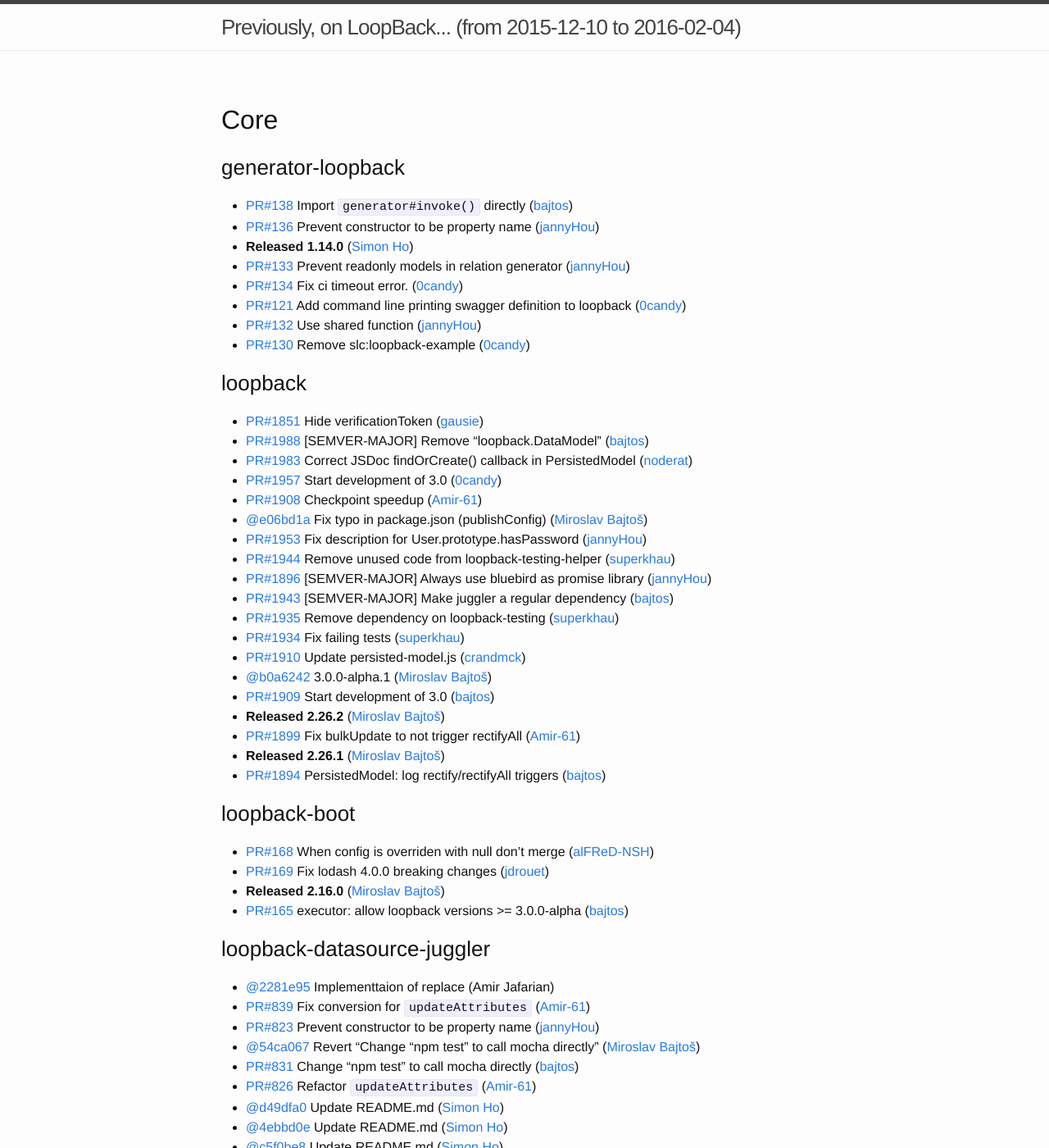
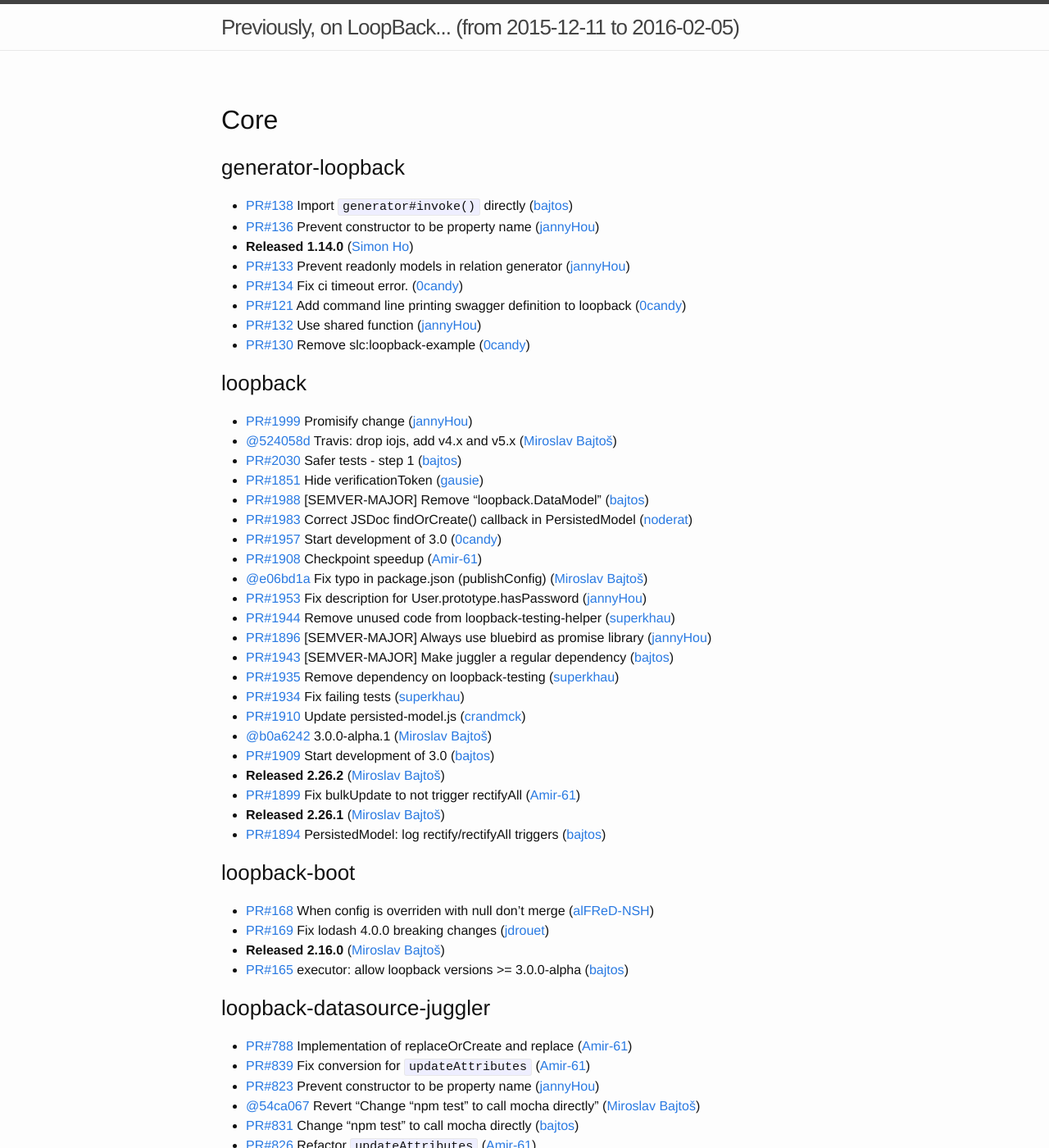
Before and after one commit to strongloop/loopback, a Jekyll site: the page built from index.md, in a window 1280 px wide and 1400 px high. Shown: the whole window at 82% size. Built offline with Jekyll 4.4.1, drawn with Linux system fonts in a browser that asks for light colours; some of the changed text lies outside the part shown.

Commit message:
Update changelog

```diff
--- a/index.md
+++ b/index.md
@@ -1,6 +1,6 @@
 ---
 layout: page
-since: (from 2015-12-10 to 2016-02-04)
+since: (from 2015-12-11 to 2016-02-05)
 ---
 
 ## Core
@@ -17,6 +17,9 @@
 
 
 ### loopback
+ * [PR#1999](https://github.com/strongloop/loopback/pull/1999) Promisify change ([jannyHou](https://github.com/jannyHou))
+ * [@524058d](https://github.com/strongloop/loopback/commit/524058d8fce3f6e47ae2eb14213df2913b59a71b) Travis: drop iojs, add v4.x and v5.x ([Miroslav Bajtoš](https://github.com/bajtos))
+ * [PR#2030](https://github.com/strongloop/loopback/pull/2030) Safer tests - step 1 ([bajtos](https://github.com/bajtos))
  * [PR#1851](https://github.com/strongloop/loopback/pull/1851) Hide verificationToken ([gausie](https://github.com/gausie))
  * [PR#1988](https://github.com/strongloop/loopback/pull/1988) [SEMVER-MAJOR] Remove "loopback.DataModel" ([bajtos](https://github.com/bajtos))
  * [PR#1983](https://github.com/strongloop/loopback/pull/1983) Correct JSDoc findOrCreate() callback in PersistedModel ([noderat](https://github.com/noderat))
@@ -46,7 +49,7 @@
 
 
 ### loopback-datasource-juggler
- * [@2281e95](https://github.com/strongloop/loopback-datasource-juggler/commit/2281e959409cb7aeeba8fa17f107b99076b83fdc) Implementtaion of replace (Amir Jafarian)
+ * [PR#788](https://github.com/strongloop/loopback-datasource-juggler/pull/788) Implementation of replaceOrCreate and replace ([Amir-61](https://github.com/Amir-61))
  * [PR#839](https://github.com/strongloop/loopback-datasource-juggler/pull/839) Fix conversion for `updateAttributes` ([Amir-61](https://github.com/Amir-61))
  * [PR#823](https://github.com/strongloop/loopback-datasource-juggler/pull/823) Prevent constructor to be property name ([jannyHou](https://github.com/jannyHou))
  * [@54ca067](https://github.com/strongloop/loopback-datasource-juggler/commit/54ca06761063e6cab6bb3cac9b2b0c1a790e69bf) Revert "Change "npm test" to call mocha directly" ([Miroslav Bajtoš](https://github.com/bajtos))
@@ -108,6 +111,10 @@
 
 
 ### loopback-connector-db2
+ * [@822a195](https://github.com/strongloop/loopback-connector-db2/commit/822a195c3ac4bfeab49a80b15ea7d1f9f10befcf) Remove more commented out lines ([Quentin Presley](https://github.com/qpresley))
+ * [@39e7f82](https://github.com/strongloop/loopback-connector-db2/commit/39e7f829f5869e493e8d409e148829241941afdc) Remove commented out lines in migration.js ([Quentin Presley](https://github.com/qpresley))
+ * [@4aa8d26](https://github.com/strongloop/loopback-connector-db2/commit/4aa8d26ad798bbefe0404590e32fbfc0c809ac68) Add tests for discovery ([Quentin Presley](https://github.com/qpresley))
+ * [@c389e40](https://github.com/strongloop/loopback-connector-db2/commit/c389e40caba62004a41e12668b63f0125680d90b) Adding discovery/migration/transaction ([Quentin Presley](https://github.com/qpresley))
  * [@c0231de](https://github.com/strongloop/loopback-connector-db2/commit/c0231de905cb7b069d3642ab8f021725d3c6204e) Update IBM DB2 driver. Resolves node v0.10 build issues ([Anthony Ffrench](https://github.com/tonyffrench))
  * [PR#6](https://github.com/strongloop/loopback-connector-db2/pull/6) CI build cleanup ([tonyffrench](https://github.com/tonyffrench))
  * [PR#10](https://github.com/strongloop/loopback-connector-db2/pull/10) update ibm_db level to 0.0.18 - connect to strongloop/loopback-connector-db2#9 ([qpresley](https://github.com/qpresley))
@@ -168,6 +175,7 @@
 
 
 ### loopback-connector-remote
+ * **Released 1.1.0** ([Miroslav Bajtoš](https://github.com/bajtos))
  * [PR#35](https://github.com/strongloop/loopback-connector-remote/pull/35) Register Models with Dynamic converter ([bajtos](https://github.com/bajtos))
  * [@5b721fe](https://github.com/strongloop/loopback-connector-remote/commit/5b721fe016a158bea4f2e2343a8ae51d2c17671c) Update README.md ([Simon Ho](https://github.com/superkhau))
  * [@14bfe9e](https://github.com/strongloop/loopback-connector-remote/commit/14bfe9eaeaef98b242c7de5d36f2b03be8bd6d07) Update README.md ([Simon Ho](https://github.com/superkhau))
```
